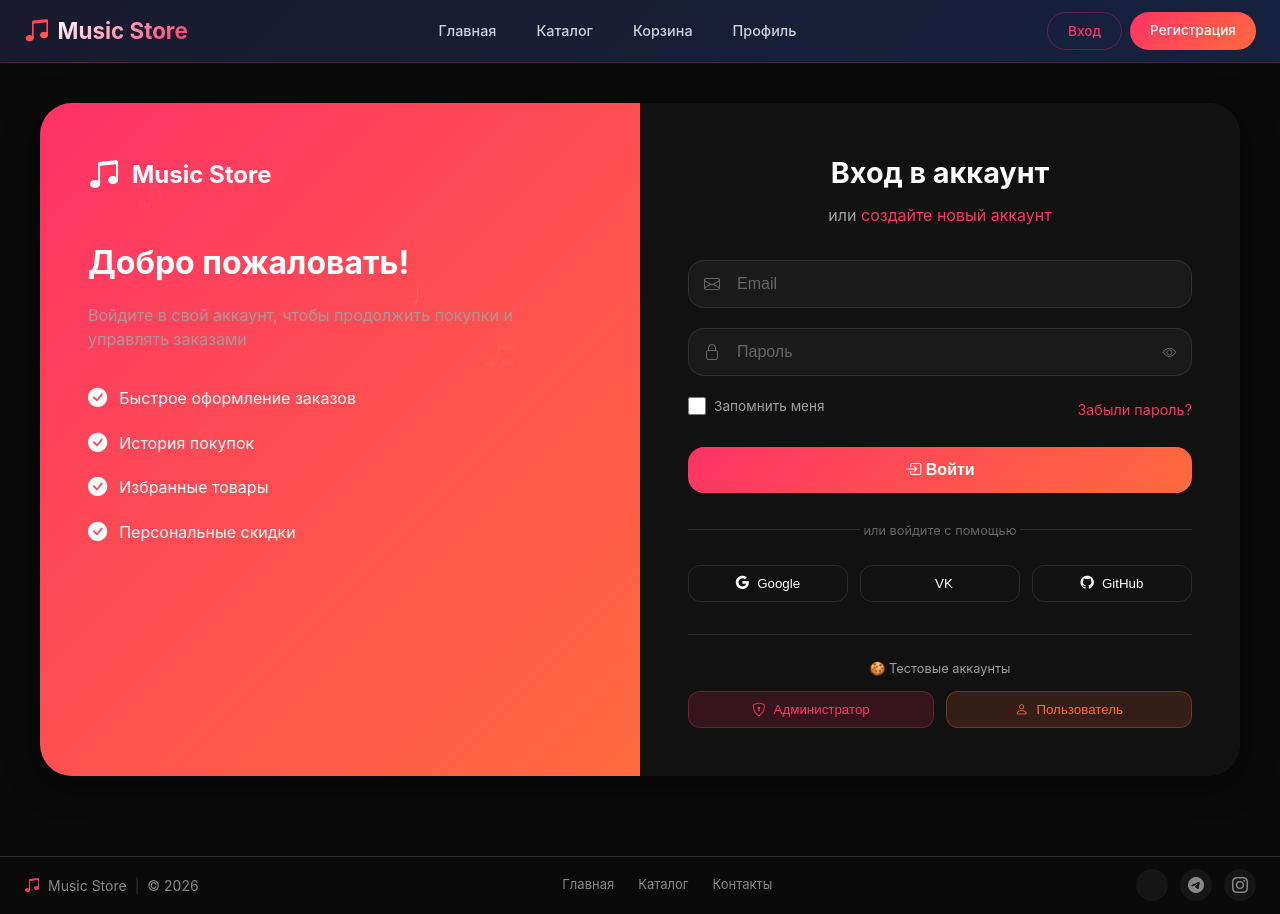
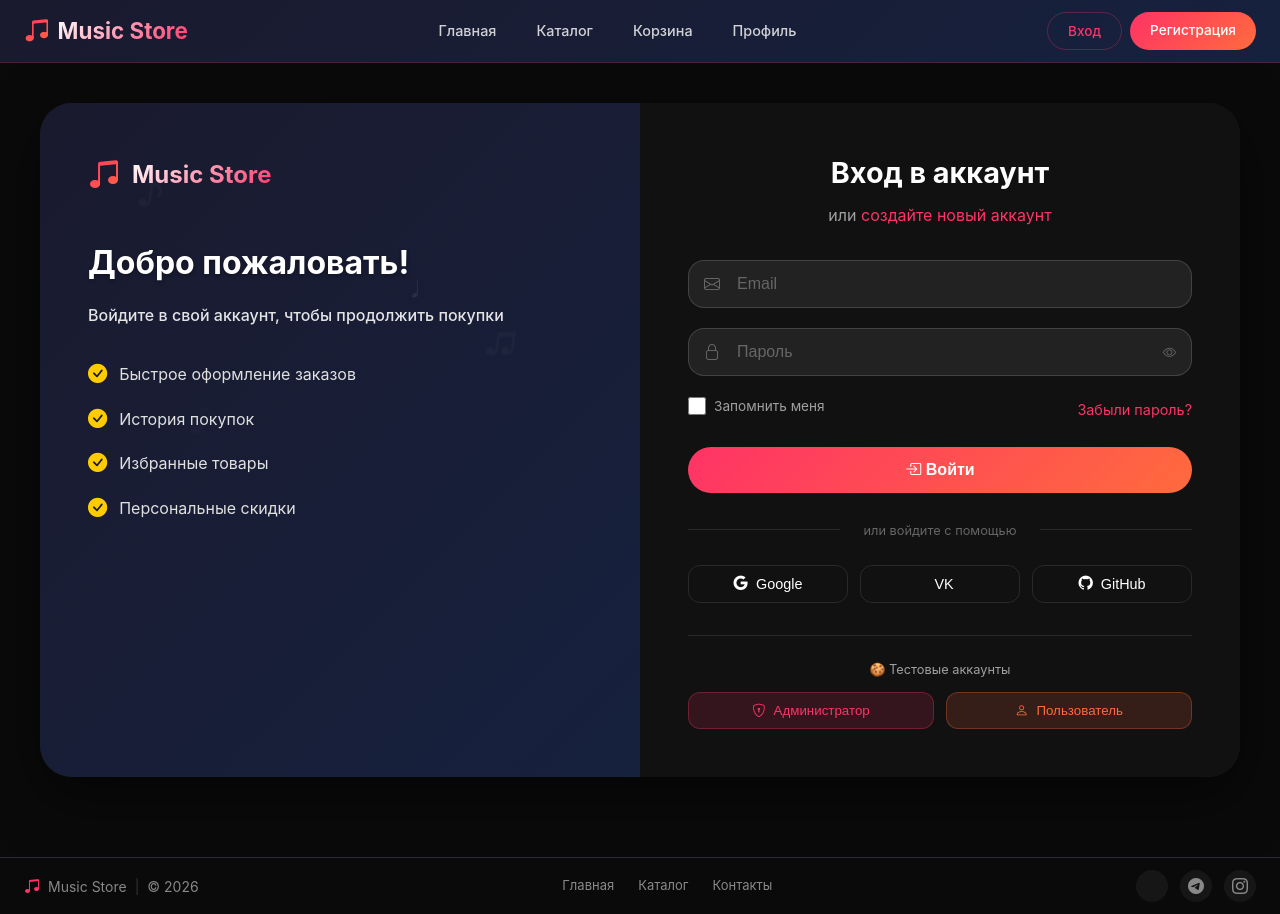
Before and after one commit to NIIIIIIIIIIIk/mysicant, a Vue app: page /login in a window 1280 px wide. Built offline with nearby package versions, Linux system fonts and the light colour scheme; some icons are missing.

Commit message:
Update LoginView.vue

```diff
--- a/src/views/LoginView.vue
+++ b/src/views/LoginView.vue
@@ -2,7 +2,7 @@
   <div class="auth-page">
     <div class="auth-container">
       <!-- Левая часть с информацией -->
-      <div class="auth-info">
+      <div class="auth-info login-info">
         <div class="info-content">
           <div class="music-notes">
             <span class="note">♪</span>
@@ -15,24 +15,12 @@
             <span>Music Store</span>
           </div>
           <h2>Добро пожаловать!</h2>
-          <p>Войдите в свой аккаунт, чтобы продолжить покупки и управлять заказами</p>
+          <p>Войдите в свой аккаунт, чтобы продолжить покупки</p>
           <div class="features-list">
-            <div class="feature">
-              <i class="bi bi-check-circle-fill"></i>
-              <span>Быстрое оформление заказов</span>
-            </div>
-            <div class="feature">
-              <i class="bi bi-check-circle-fill"></i>
-              <span>История покупок</span>
-            </div>
-            <div class="feature">
-              <i class="bi bi-check-circle-fill"></i>
-              <span>Избранные товары</span>
-            </div>
-            <div class="feature">
-              <i class="bi bi-check-circle-fill"></i>
-              <span>Персональные скидки</span>
-            </div>
+            <div class="feature"><i class="bi bi-check-circle-fill"></i><span>Быстрое оформление заказов</span></div>
+            <div class="feature"><i class="bi bi-check-circle-fill"></i><span>История покупок</span></div>
+            <div class="feature"><i class="bi bi-check-circle-fill"></i><span>Избранные товары</span></div>
+            <div class="feature"><i class="bi bi-check-circle-fill"></i><span>Персональные скидки</span></div>
           </div>
         </div>
       </div>
@@ -46,40 +34,21 @@
 
         <form @submit.prevent="handleLogin">
           <div class="input-group">
-            <div class="input-icon">
-              <i class="bi bi-envelope"></i>
-            </div>
-            <input
-              type="email"
-              v-model="email"
-              placeholder="Email"
-              required
-              :class="{ 'error': emailError }"
-            >
+            <div class="input-icon"><i class="bi bi-envelope"></i></div>
+            <input type="email" v-model="email" placeholder="Email" required :class="{ 'error': emailError }">
           </div>
 
           <div class="input-group">
-            <div class="input-icon">
-              <i class="bi bi-lock"></i>
-            </div>
-            <input
-              :type="showPassword ? 'text' : 'password'"
-              v-model="password"
-              placeholder="Пароль"
-              required
-              :class="{ 'error': passwordError }"
-            >
+            <div class="input-icon"><i class="bi bi-lock"></i></div>
+            <input :type="showPassword ? 'text' : 'password'" v-model="password" placeholder="Пароль" required :class="{ 'error': passwordError }">
             <button type="button" class="password-toggle" @click="showPassword = !showPassword">
               <i :class="showPassword ? 'bi bi-eye-slash' : 'bi bi-eye'"></i>
             </button>
           </div>
 
           <div class="form-options">
-            <label class="checkbox">
-              <input type="checkbox" v-model="rememberMe">
-              <span>Запомнить меня</span>
-            </label>
-            <a href="#" class="forgot-link" @click.prevent="alert('Восстановление пароля: обратитесь к администратору')">Забыли пароль?</a>
+            <label class="checkbox"><input type="checkbox" v-model="rememberMe"><span>Запомнить меня</span></label>
+            <a href="#" class="forgot-link" @click.prevent="showForgotMessage">Забыли пароль?</a>
           </div>
 
           <button type="submit" class="btn-submit" :disabled="loading">
@@ -87,32 +56,20 @@
             <span v-else><i class="bi bi-box-arrow-in-right"></i> Войти</span>
           </button>
 
-          <div class="divider">
-            <span>или войдите с помощью</span>
-          </div>
+          <div class="divider"><span>или войдите с помощью</span></div>
 
           <div class="social-buttons">
-            <button type="button" class="social-btn google" @click="socialLogin('google')">
-              <i class="bi bi-google"></i> Google
-            </button>
-            <button type="button" class="social-btn vk" @click="socialLogin('vk')">
-              <i class="bi bi-vk"></i> VK
-            </button>
-            <button type="button" class="social-btn github" @click="socialLogin('github')">
-              <i class="bi bi-github"></i> GitHub
-            </button>
+            <button type="button" class="social-btn google" @click="socialLogin('google')"><i class="bi bi-google"></i> Google</button>
+            <button type="button" class="social-btn vk" @click="socialLogin('vk')"><i class="bi bi-vk"></i> VK</button>
+            <button type="button" class="social-btn github" @click="socialLogin('github')"><i class="bi bi-github"></i> GitHub</button>
           </div>
         </form>
 
         <div class="demo-accounts">
           <p class="demo-title">🍪 Тестовые аккаунты</p>
           <div class="demo-buttons">
-            <button class="demo-btn admin" @click="fillDemo('admin@musicstore.ru', 'admin123')">
-              <i class="bi bi-shield-lock"></i> Администратор
-            </button>
-            <button class="demo-btn user" @click="fillDemo('user@example.com', 'user123')">
-              <i class="bi bi-person"></i> Пользователь
-            </button>
+            <button class="demo-btn admin" @click="fillDemo('admin@musicstore.ru', 'admin123')"><i class="bi bi-shield-lock"></i> Администратор</button>
+            <button class="demo-btn user" @click="fillDemo('user@example.com', 'user123')"><i class="bi bi-person"></i> Пользователь</button>
           </div>
         </div>
       </div>
@@ -124,6 +81,7 @@
 import { ref } from 'vue'
 import { useRouter } from 'vue-router'
 import { useAuthStore } from '../stores/auth'
+import { showNotification } from '../utils/notifications'
 
 const router = useRouter()
 const authStore = useAuthStore()
@@ -137,8 +95,12 @@ const emailError = ref(false)
 const passwordError = ref(false)
 
 const handleLogin = async () => {
+  // Валидация полей
+  emailError.value = !email.value
+  passwordError.value = !password.value
+
   if (!email.value || !password.value) {
-    alert('Заполните все поля')
+    showNotification('Заполните все поля', 'warning')
     return
   }
 
@@ -147,7 +109,7 @@ const handleLogin = async () => {
   loading.value = false
 
   if (success) {
-    // Проверяем роль пользователя
+    showNotification('Добро пожаловать!', 'success')
     const userRole = localStorage.getItem('userRole')
     if (userRole === 'admin') {
       router.push('/admin')
@@ -155,7 +117,7 @@ const handleLogin = async () => {
       router.push('/profile')
     }
   } else {
-    alert('Неверный email или пароль')
+    showNotification('Неверный email или пароль', 'error')
   }
 }
 
@@ -164,14 +126,21 @@ const fillDemo = (demoEmail, demoPassword) => {
   password.value = demoPassword
   emailError.value = false
   passwordError.value = false
+  showNotification('Тестовые данные вставлены', 'info')
 }
 
 const socialLogin = (provider) => {
-  alert(`Авторизация через ${provider} будет доступна в ближайшее время`)
+  showNotification(`Авторизация через ${provider} будет доступна позже`, 'info')
+}
+
+const showForgotMessage = () => {
+  showNotification('Для восстановления пароля обратитесь к администратору', 'info')
 }
 </script>
 
 <style scoped>
+/* ===== СТИЛИ ДЛЯ СТРАНИЦЫ ВХОДА ===== */
+
 .auth-page {
   min-height: calc(100vh - 80px);
   background: var(--bg-primary);
@@ -188,16 +157,19 @@ const socialLogin = (provider) => {
   background: var(--bg-card);
   border-radius: 32px;
   overflow: hidden;
-  box-shadow: var(--shadow-lg);
+  box-shadow: 0 20px 60px rgba(0, 0, 0, 0.5);
 }
 
-/* Левая часть */
+/* ===== ЛЕВАЯ ЧАСТЬ ===== */
 .auth-info {
   flex: 1;
-  background: linear-gradient(135deg, #ff3366, #ff6b3d);
   padding: 48px;
   position: relative;
   overflow: hidden;
+}
+
+.login-info {
+  background: linear-gradient(135deg, #1a1a2e 0%, #16213e 100%);
 }
 
 .music-notes {
@@ -212,7 +184,7 @@ const socialLogin = (provider) => {
 .note {
   position: absolute;
   font-size: 2rem;
-  color: rgba(255, 255, 255, 0.1);
+  color: rgba(255, 255, 255, 0.08);
   animation: floatNote 8s ease-in-out infinite;
 }
 
@@ -243,15 +215,28 @@ const socialLogin = (provider) => {
 
 .info-logo i {
   font-size: 2rem;
+  background: linear-gradient(135deg, #ff3366, #ff6b3d);
+  -webkit-background-clip: text;
+  -webkit-text-fill-color: transparent;
+}
+
+.info-logo span {
+  background: linear-gradient(135deg, #fff, #ff3366);
+  -webkit-background-clip: text;
+  -webkit-text-fill-color: transparent;
 }
 
 .info-content h2 {
   font-size: 2rem;
   margin-bottom: 16px;
+  color: #ffffff;
+  text-shadow: 0 2px 4px rgba(0, 0, 0, 0.3);
 }
 
 .info-content > p {
-  opacity: 0.9;
+  opacity: 0.95;
+  color: #f0f0f0;
+  font-weight: 500;
   margin-bottom: 32px;
   line-height: 1.5;
 }
@@ -266,13 +251,15 @@ const socialLogin = (provider) => {
   display: flex;
   align-items: center;
   gap: 12px;
+  color: #e0e0e0;
 }
 
 .feature i {
   font-size: 1.2rem;
+  color: #ffcc00;
 }
 
-/* Правая часть */
+/* ===== ПРАВАЯ ЧАСТЬ ===== */
 .auth-form {
   flex: 1;
   padding: 48px;
@@ -299,7 +286,11 @@ const socialLogin = (provider) => {
   text-decoration: none;
 }
 
-/* Input groups */
+.form-header a:hover {
+  text-decoration: underline;
+}
+
+/* ===== INPUTS ===== */
 .input-group {
   position: relative;
   margin-bottom: 20px;
@@ -317,8 +308,8 @@ const socialLogin = (provider) => {
 .input-group input {
   width: 100%;
   padding: 14px 16px 14px 48px;
-  background: var(--bg-card);
-  border: 1px solid rgba(255, 255, 255, 0.1);
+  background: var(--bg-elevated);
+  border: 1px solid rgba(255, 255, 255, 0.15);
   border-radius: 16px;
   color: white;
   font-size: 1rem;
@@ -333,6 +324,7 @@ const socialLogin = (provider) => {
 
 .input-group input.error {
   border-color: #ff4444;
+  background: rgba(255, 68, 68, 0.05);
 }
 
 .password-toggle {
@@ -346,6 +338,7 @@ const socialLogin = (provider) => {
   cursor: pointer;
 }
 
+/* ===== ФОРМА ===== */
 .form-options {
   display: flex;
   justify-content: space-between;
@@ -373,12 +366,16 @@ const socialLogin = (provider) => {
   font-size: 0.9rem;
 }
 
+.forgot-link:hover {
+  text-decoration: underline;
+}
+
 .btn-submit {
   width: 100%;
   padding: 14px;
-  background: var(--gradient-primary);
+  background: linear-gradient(135deg, #ff3366, #ff6b3d);
   border: none;
-  border-radius: 16px;
+  border-radius: 40px;
   color: white;
   font-size: 1rem;
   font-weight: 600;
@@ -389,7 +386,7 @@ const socialLogin = (provider) => {
 
 .btn-submit:hover:not(:disabled) {
   transform: translateY(-2px);
-  box-shadow: var(--shadow-glow);
+  box-shadow: 0 0 20px rgba(255, 51, 102, 0.3);
 }
 
 .btn-submit:disabled {
@@ -397,7 +394,7 @@ const socialLogin = (provider) => {
   cursor: not-allowed;
 }
 
-/* Разделитель */
+/* ===== РАЗДЕЛИТЕЛЬ ===== */
 .divider {
   text-align: center;
   margin-bottom: 24px;
@@ -409,7 +406,7 @@ const socialLogin = (provider) => {
   content: '';
   position: absolute;
   top: 50%;
-  width: calc(50% - 80px);
+  width: calc(50% - 100px);
   height: 1px;
   background: rgba(255, 255, 255, 0.1);
 }
@@ -424,7 +421,7 @@ const socialLogin = (provider) => {
   font-size: 0.8rem;
 }
 
-/* Социальные кнопки */
+/* ===== СОЦИАЛЬНЫЕ КНОПКИ ===== */
 .social-buttons {
   display: flex;
   gap: 12px;
@@ -444,14 +441,16 @@ const socialLogin = (provider) => {
   align-items: center;
   justify-content: center;
   gap: 8px;
+  font-size: 0.9rem;
 }
 
 .social-btn:hover {
   background: rgba(255, 255, 255, 0.05);
   border-color: var(--accent-primary);
+  transform: translateY(-2px);
 }
 
-/* Тестовые аккаунты */
+/* ===== ТЕСТОВЫЕ АККАУНТЫ ===== */
 .demo-accounts {
   border-top: 1px solid rgba(255, 255, 255, 0.1);
   padding-top: 24px;
@@ -499,8 +498,8 @@ const socialLogin = (provider) => {
   transform: translateY(-2px);
 }
 
-/* Адаптация */
-@media (max-width: 768px) {
+/* ===== АДАПТАЦИЯ ===== */
+@media (max-width: 992px) {
   .auth-container {
     flex-direction: column;
   }
@@ -509,20 +508,18 @@ const socialLogin = (provider) => {
     padding: 32px;
   }
 
+  .features-list {
+    display: none;
+  }
+
   .auth-form {
     padding: 32px;
   }
+}
 
-  .info-logo {
-    margin-bottom: 24px;
-  }
-
-  .info-content h2 {
+@media (max-width: 768px) {
+  .form-header h2 {
     font-size: 1.5rem;
-  }
-
-  .features-list {
-    display: none;
   }
 
   .social-buttons {
@@ -533,4 +530,14 @@ const socialLogin = (provider) => {
     flex-direction: column;
   }
 }
+
+@media (max-width: 480px) {
+  .auth-page {
+    padding: 20px;
+  }
+
+  .auth-form {
+    padding: 24px;
+  }
+}
 </style>
```
